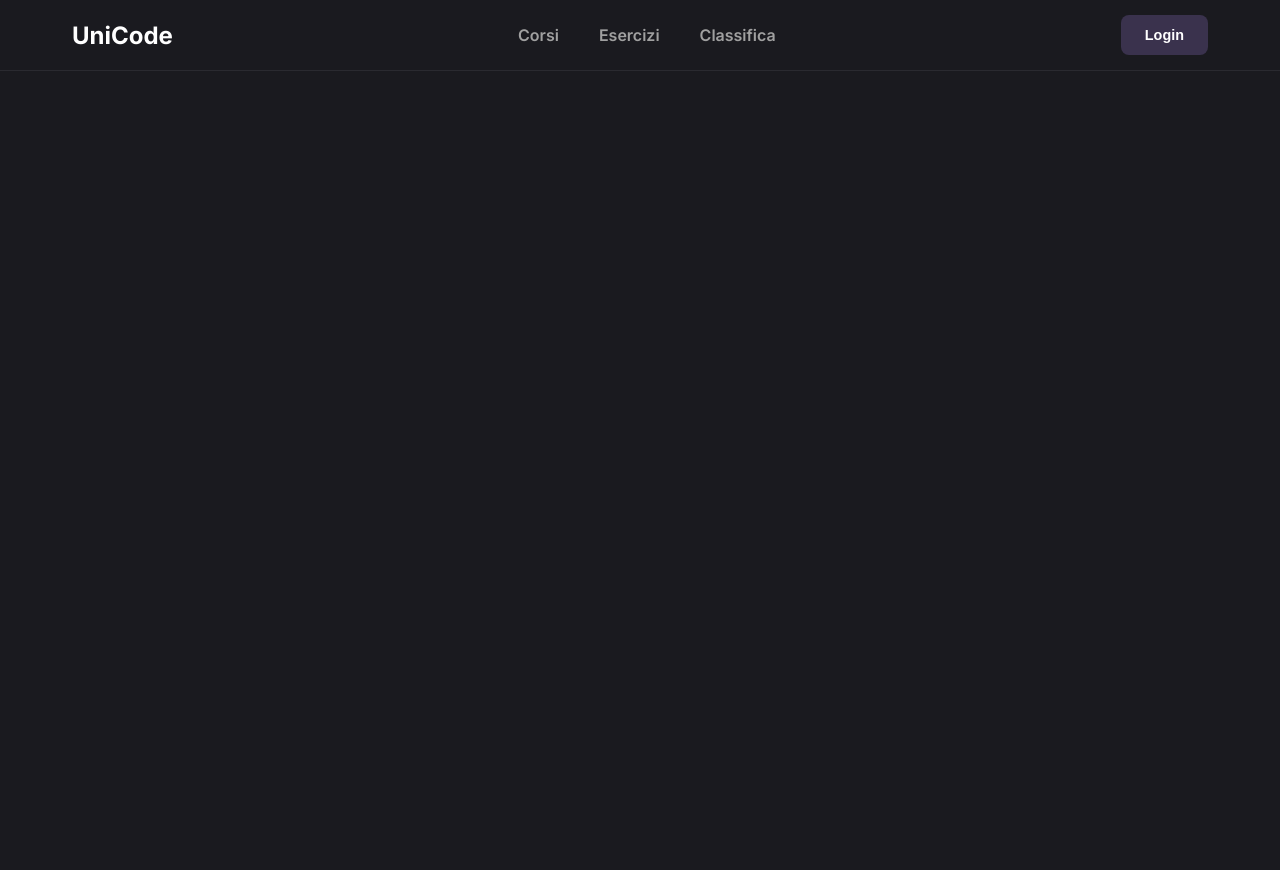
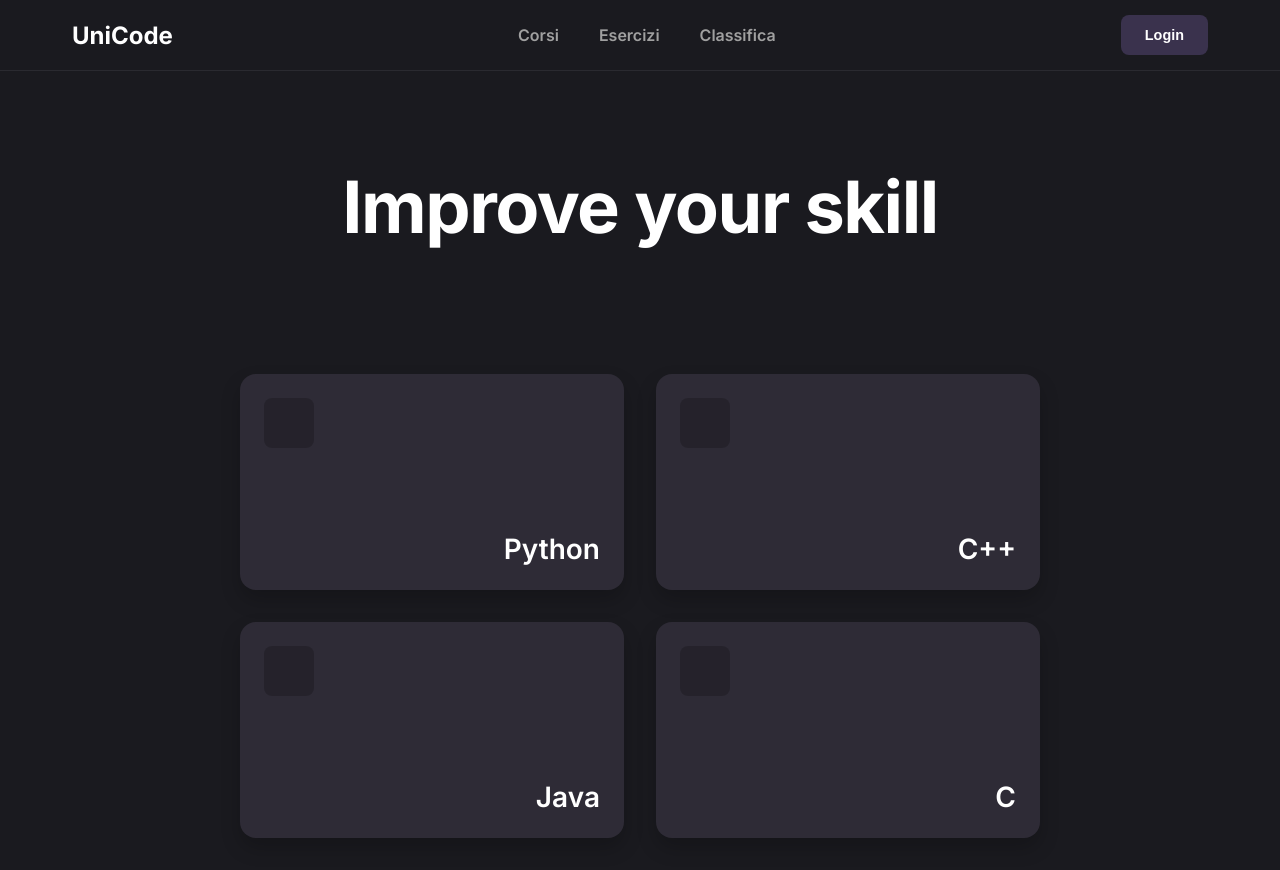
Before and after one commit to danieleFFF/UniCode, an Angular app in the folder frontend/: page /home in a window 1280 px wide. Before the commit the page ends 800 px from the top, so only its background shows below. Built offline with nearby package versions, Linux system fonts and the light colour scheme.

Commit message:
Finished home placeholder, only external aspects

```diff
--- a/frontend/src/app/home/courses/courses.html
+++ b/frontend/src/app/home/courses/courses.html
@@ -1 +1,8 @@
-<p>courses works!</p>
+<section class="courses-section">
+  <div class="courses-grid">
+    <div class="course-card" *ngFor="let course of courses">
+      <div class="card-icon-placeholder"></div>
+      <span class="course-name">{{ course.name }}</span>
+    </div>
+  </div>
+</section>
--- a/frontend/src/app/home/courses/courses.scss
+++ b/frontend/src/app/home/courses/courses.scss
@@ -0,0 +1,44 @@
+:host {
+  display: block;
+  width: 100%;
+}
+
+.courses-section {
+  display: flex;
+  justify-content: center;
+  padding: 2rem;
+}
+
+.courses-grid {
+  display: grid;
+  grid-template-columns: repeat(2, 1fr);
+  gap: 2rem;
+  max-width: 800px;
+  width: 100%;
+}
+
+.course-card {
+  position: relative;
+  background-color: var(--background-card);
+  border-radius: 16px;
+  padding: 1.5rem;
+  aspect-ratio: 16 / 9;
+  display: flex;
+  flex-direction: column;
+  justify-content: space-between;
+  box-shadow: 0 10px 20px rgba(0, 0, 0, 0.2);
+  overflow: hidden;
+}
+
+.card-icon-placeholder {
+  width: 50px;
+  height: 50px;
+  background-color: rgba(0, 0, 0, 0.2);
+  border-radius: 8px;
+}
+
+.course-name {
+  align-self: flex-end;
+  font-size: 1.75rem;
+  font-weight: 600;
+}
--- a/frontend/src/app/home/courses/courses.ts
+++ b/frontend/src/app/home/courses/courses.ts
@@ -1,11 +1,24 @@
 import { Component } from '@angular/core';
+import { CommonModule } from '@angular/common';
+
+
+export interface Course {
+  name: string;
+}
 
 @Component({
   selector: 'app-courses',
-  imports: [],
+  standalone: true,
+  imports: [CommonModule],
   templateUrl: './courses.html',
   styleUrl: './courses.scss',
 })
-export class Courses {
+export class Courses{
 
+  courses: Course[] = [
+    { name: 'Python' },
+    { name: 'C++' },
+    { name: 'Java' },
+    { name: 'C' },
+  ];
 }
--- a/frontend/src/app/home/hero/hero.html
+++ b/frontend/src/app/home/hero/hero.html
@@ -1 +1,5 @@
-<p>hero works!</p>
+<section class="hero-section">
+  <div class="hero-container">
+    <h1>Improve your skill</h1>
+  </div>
+</section>
--- a/frontend/src/app/home/hero/hero.scss
+++ b/frontend/src/app/home/hero/hero.scss
@@ -0,0 +1,21 @@
+:host {
+  display: block;
+  width: 100%;
+}
+
+.hero-section {
+  display: flex;
+  justify-content: center;
+  align-items: center;
+  padding: 6rem 2rem; /* Aumentiamo lo spazio verticale per dare respiro */
+  text-align: center;
+}
+
+h1 {
+  font-size: 4.5rem; /* Titolo molto grande come da descrizione */
+  font-weight: 700;
+  color: var(--text-primary);
+  margin: 0;
+  line-height: 1.1;
+  letter-spacing: -0.02em; /* Leggera crenatura per un look più compatto */
+}
--- a/frontend/src/app/home/home.html
+++ b/frontend/src/app/home/home.html
@@ -1 +1,3 @@
 <app-header></app-header>
+<app-hero></app-hero>
+<app-courses></app-courses>
--- a/frontend/src/app/home/home.ts
+++ b/frontend/src/app/home/home.ts
@@ -1,10 +1,11 @@
 import { Component } from '@angular/core';
-import { RouterLink } from '@angular/router';
 import { Header } from '../layout/header/header';
+import { Hero } from './hero/hero';
+import { Courses} from './courses/courses';
 
 @Component({
   selector: 'app-home',
-  imports: [Header],
+  imports: [Header, Hero,Courses],
   templateUrl: './home.html',
   styleUrl: './home.scss',
 })
```
